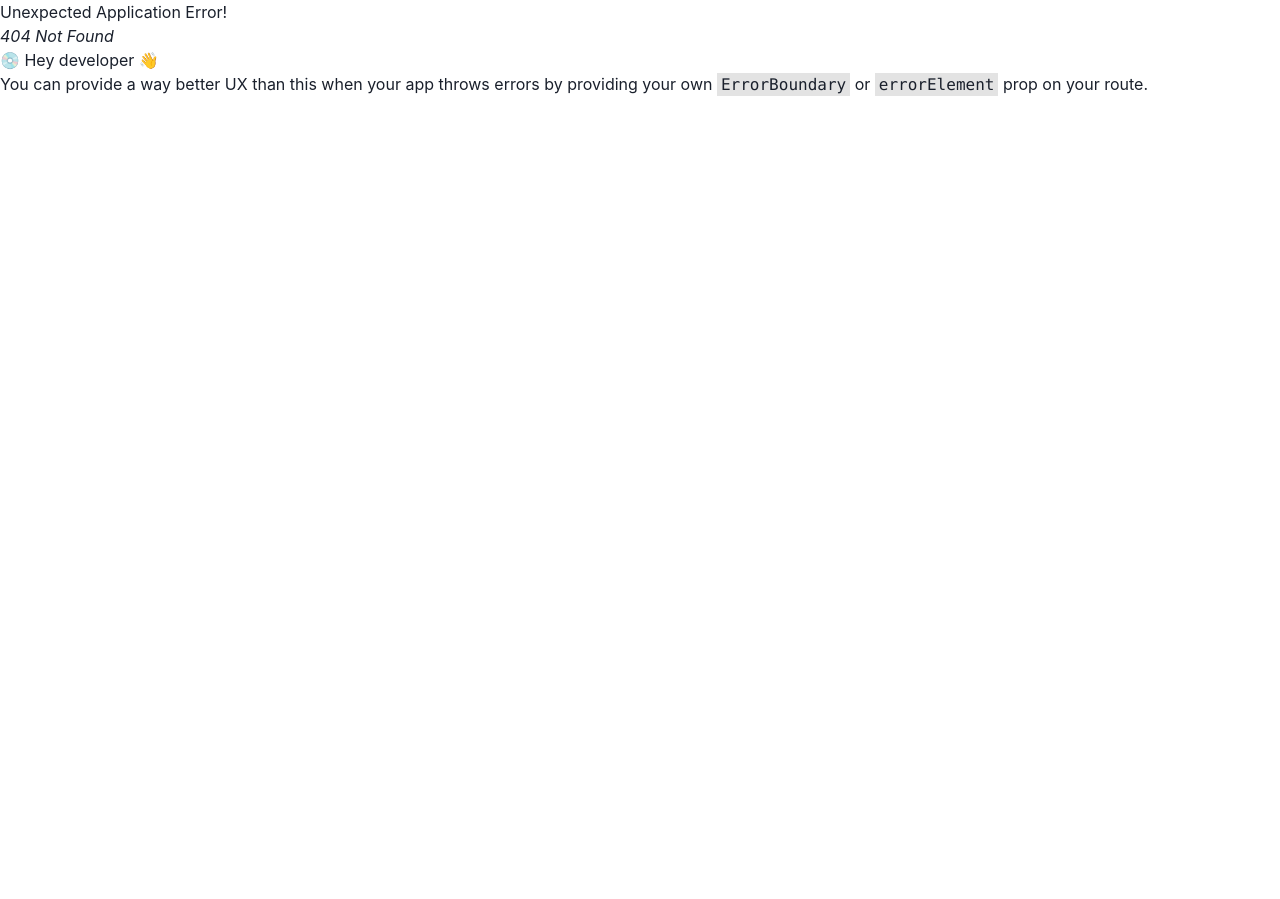
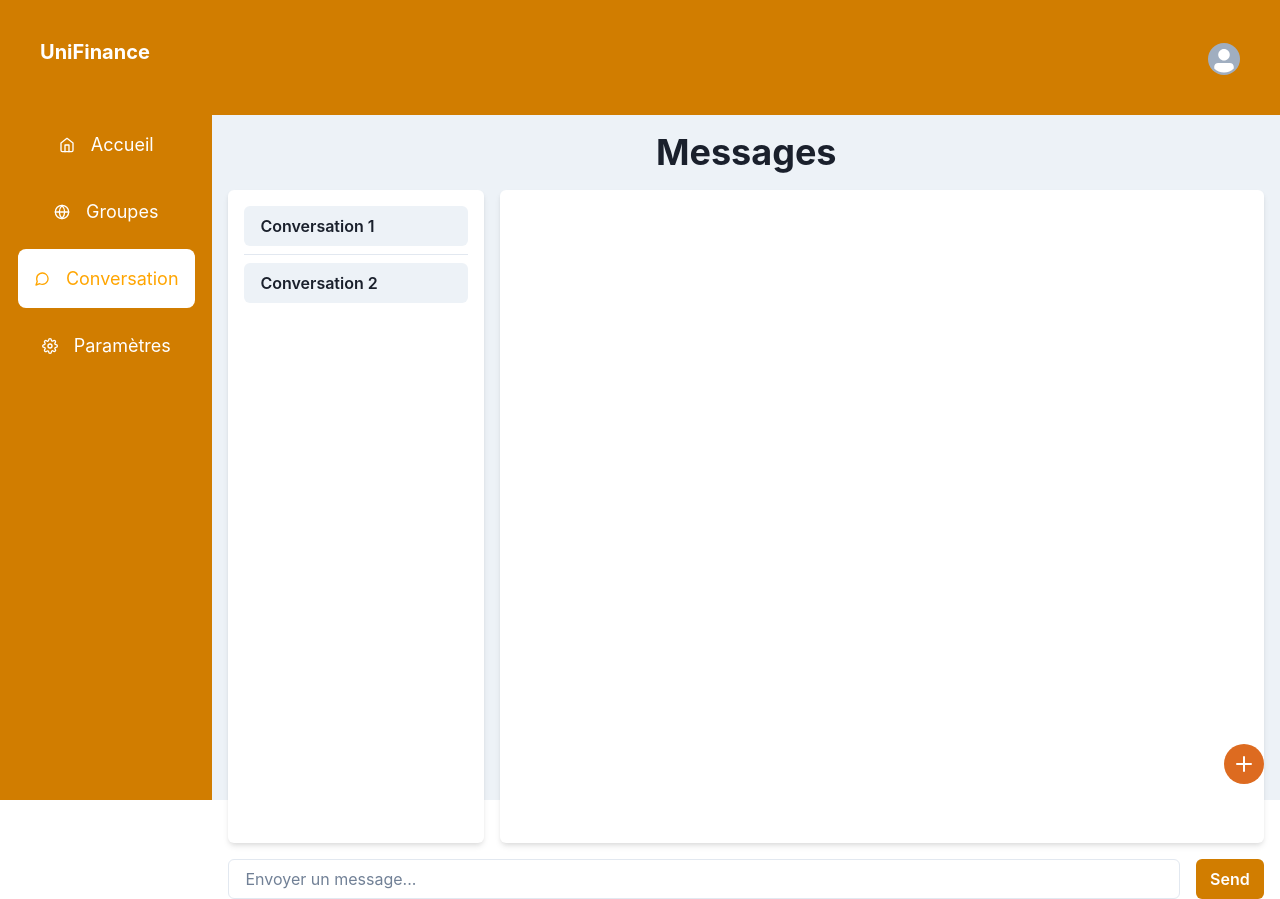
Before and after one commit to DeathFull/3PROJ-Web, a React (Vite) app: page /dashboard/message in a window 1280 px wide. Before the commit this address had no page. Before the commit the page ends 800 px from the top, so only its background shows below. Built offline with nearby package versions, Linux system fonts and the light colour scheme.

Commit message:
Add : Add page conversation

```diff
--- a/src/App.tsx
+++ b/src/App.tsx
@@ -10,6 +10,7 @@ import AboutPage from "./components/AboutPage.tsx";
 import DashboardGroups from "./components/dashboard/DashboardGroups.tsx";
 import HomeGroups from "./components/dashboard/Groups/HomeGroups.tsx";
 import DashboardSettings from "./components/dashboard/DashboardSettings.tsx";
+import DashboardMessage from "./components/dashboard/DashboardMessage.tsx";
 
 const router = createBrowserRouter([
   {
@@ -51,6 +52,10 @@ const router = createBrowserRouter([
       {
         path: "dashboard/settings",
         element: <DashboardSettings />,
+      },
+      {
+        path: "dashboard/message",
+        element: <DashboardMessage />,
       }
     ],
   },
--- a/src/components/MainPage.tsx
+++ b/src/components/MainPage.tsx
@@ -1,11 +1,11 @@
 import HeaderLogin from "./HeaderLogin.tsx";
 import Header from "./Header.tsx";
 import Footer from "./Footer.tsx";
-import { Box, Center, Flex, VStack } from "@chakra-ui/react";
-import { Outlet, useLocation } from "react-router-dom";
+import {Box, Center, Flex, VStack} from "@chakra-ui/react";
+import {Outlet, useLocation} from "react-router-dom";
 import DashboardHeader from "./dashboard/DashboardHeader.tsx";
 import DashboardSidebarLink from "./dashboard/DashboardSidebarLink.tsx";
-import { FiGlobe, FiHome, FiSettings } from "react-icons/fi";
+import {FiGlobe, FiHome, FiSettings, FiMessageCircle } from "react-icons/fi";
 
 function MainPage() {
     const location = useLocation();
@@ -22,11 +22,11 @@ function MainPage() {
                     bgRepeat="no-repeat"
                 >
                     <Flex pos="relative" direction="column" minH="100vh">
-            <Header />
+                        <Header/>
                         <Flex justify={"center"} direction={"column"} flex={1}>
-              <Outlet />
+                            <Outlet/>
                         </Flex>
-            <Footer />
+                        <Footer/>
                     </Flex>
                 </Box>
             </>
@@ -37,16 +37,21 @@ function MainPage() {
                 <Flex pos="relative" direction="column" minH="100vh">
                     {location.pathname.startsWith("/dashboard") ? (
                         <>
-              <DashboardHeader />
+                            <DashboardHeader/>
                             <Flex flex={1} minW={"100%"}>
                                 <Box w={"20%"} bg={"#d17d00"}>
                                     <Center>
                                         <VStack>
-                      <DashboardSidebarLink name={"Accueil"} icon={FiHome} />
+                                            <DashboardSidebarLink name={"Accueil"} icon={FiHome}/>
                                             <DashboardSidebarLink
                                                 name={"Groupes"}
                                                 icon={FiGlobe}
                                                 location={"/groups"}
+                                            />
+                                            <DashboardSidebarLink
+                                                name={"Conversation"}
+                                                icon={FiMessageCircle}
+                                                location={"/message"}
                                             />
                                             <DashboardSidebarLink
                                             name={"Paramètres"}
@@ -56,14 +61,14 @@ function MainPage() {
                                         </VStack>
                                     </Center>
                                 </Box>
-                <Outlet />
+                                <Outlet/>
                             </Flex>
                         </>
                     ) : (
                         <>
-              <HeaderLogin />
+                            <HeaderLogin/>
                             <Flex flex={1} h="100%">
-                <Outlet />
+                                <Outlet/>
                             </Flex>
                         </>
                     )}
--- /dev/null
+++ b/src/components/dashboard/DashboardMessage.tsx
@@ -0,0 +1,87 @@
+import { Box, Center, Heading, Input, Button, Text, VStack, HStack, IconButton, StackDivider } from "@chakra-ui/react";
+import { useState } from "react";
+import { AddIcon } from "@chakra-ui/icons";
+
+function DashboardMessage() {
+    const [messages, setMessages] = useState([]);
+    const [newMessage, setNewMessage] = useState('');
+    const [conversations, setConversations] = useState(['Conversation 1', 'Conversation 2']);
+
+    const handleSendMessage = () => {
+        if (newMessage.trim() !== '') {
+            setMessages([...messages, newMessage]);
+            setNewMessage('');
+        }
+    };
+
+    return (
+        <Box pos="relative" w="100%" p={4} bg="gray.100">
+            <Center mb={4}>
+                <Heading>Messages</Heading>
+            </Center>
+            <HStack h="full" spacing={4}>
+                <VStack
+                    overflowY="auto"
+                    w="25%"
+                    h="full"
+                    p={4}
+                    bg="white"
+                    borderRadius="md"
+                    shadow="md"
+                    divider={<StackDivider />}
+                >
+                    {conversations.map((conversation, index) => (
+                        <Button key={index} justifyContent="flex-start" w="full">
+                            {conversation}
+                        </Button>
+                    ))}
+                </VStack>
+                <VStack
+                    overflowY="auto"
+                    w="75%"
+                    h="full"
+                    p={4}
+                    bg="white"
+                    borderRadius="md"
+                    shadow="md"
+                    spacing={4}
+                >
+                    {messages.map((message, index) => (
+                        <HStack key={index} justify={index % 2 === 0 ? 'flex-start' : 'flex-end'} w="full">
+                            <Box
+                                maxW="80%"
+                                p={3}
+                                bg={index % 2 === 0 ? '#d17d00' : 'gray.100'}
+                                borderRadius="md"
+                            >
+                                <Text>{message}</Text>
+                            </Box>
+                        </HStack>
+                    ))}
+                </VStack>
+            </HStack>
+            <HStack pos="relative" mt={4} spacing={4}>
+                <Input
+                    onChange={(e) => setNewMessage(e.target.value)}
+                    placeholder="Envoyer un message..."
+                    value={newMessage}
+                />
+                <Button color={"white"} bg={"#d17d00"} onClick={handleSendMessage}>
+                    Send
+                </Button>
+            </HStack>
+            <IconButton
+                pos="fixed"
+                right={4}
+                bottom={4}
+                borderRadius="full"
+                aria-label={"Ajouter une conversation"}
+                colorScheme="orange"
+                icon={<AddIcon />}
+                onClick={() => alert('test test')}
+            />
+        </Box>
+    );
+}
+
+export default DashboardMessage;
```
Lines whose indentation alone changed are shown as unchanged.
